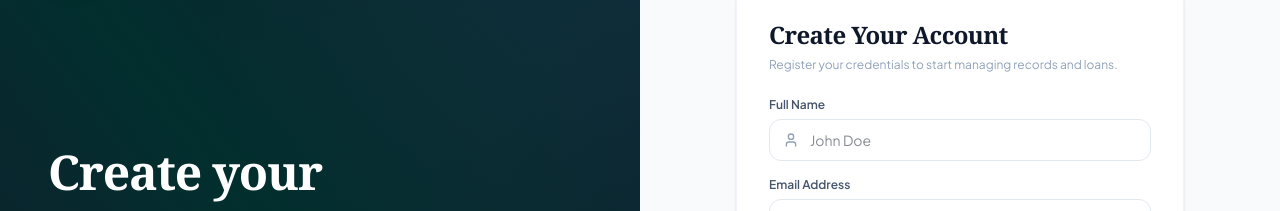
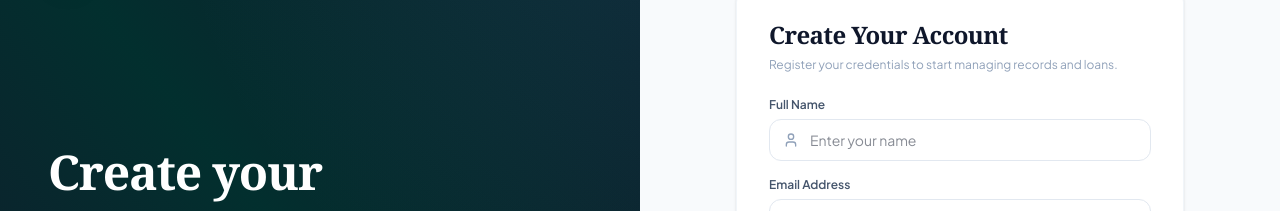
Before and after one commit to km-rahat/Amanah-Debt-Loan-Tracker, a React (Vite) app: page /#/signup in a window 1280 px wide. Shown: the part 115-326 px from the top of the page. Built offline with nearby package versions, Linux system fonts and the light colour scheme; no server answers.

Commit message:
feat(auth): update signup name field UI
Update placeholder text for clarity and disable browser autocomplete on the full name input field.

```diff
--- a/src/pages/Signup.tsx
+++ b/src/pages/Signup.tsx
@@ -199,7 +199,8 @@ export default function Signup() {
                   type="text"
                   value={fullName}
                   onChange={(e) => setFullName(e.target.value)}
-                  placeholder="John Doe"
+                  placeholder="Enter your name"
+                  autoComplete="off"
                   className="w-full pl-10 pr-4 py-2.5 rounded-xl border border-slate-200 text-sm focus:outline-none focus:ring-2 focus:ring-teal-500/20 focus:border-teal-600 bg-white dark:bg-slate-950 dark:border-slate-800 dark:text-white transition-all"
                   id="signup-fullname-input"
                 />
```
